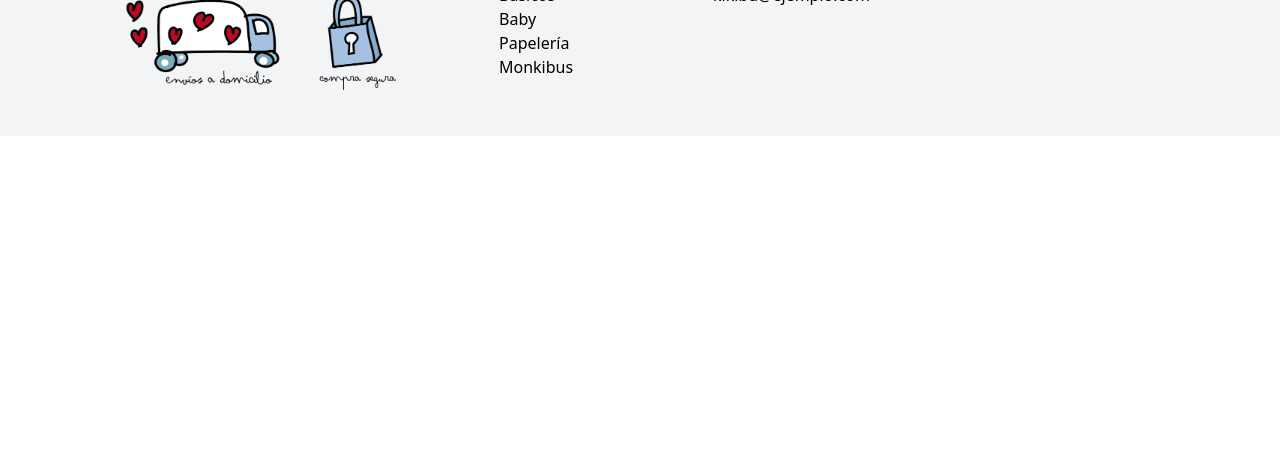
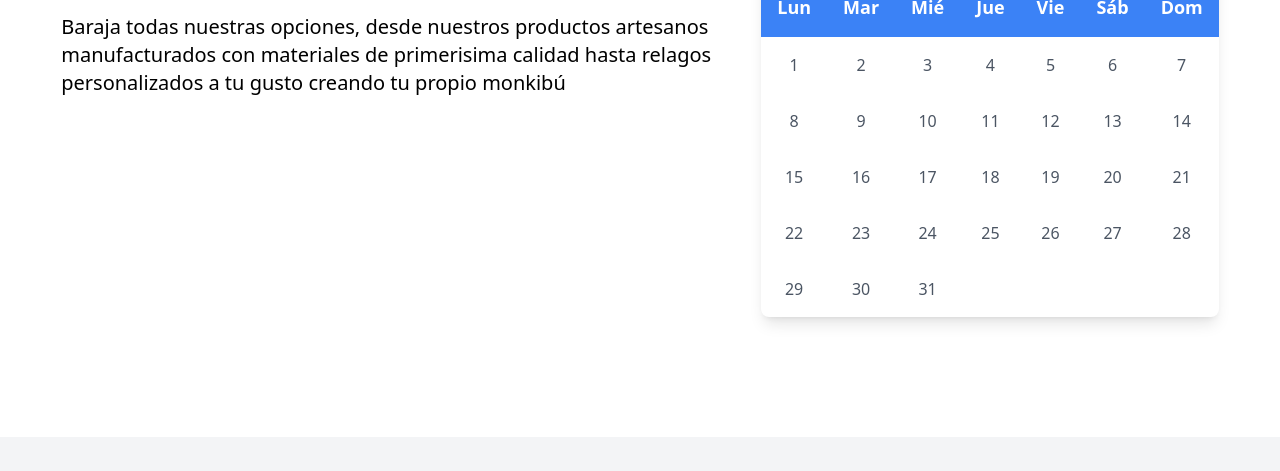
Before and after one commit to alvarogomez05/kikibu, a website: page src/index.html in a window 1280 px wide. Shown: the part 4053-4524 px from the top of the page. Before the commit the page ends 4189 px from the top, so only its background shows below. Drawn offline with nearby package versions, Linux system fonts and the light colour scheme.

Commit message:
dcto navideños para implmentar una tabla (calendario)

```diff
--- a/src/index.html
+++ b/src/index.html
@@ -165,6 +165,97 @@
 
     </article>
 
+    <!-- apartado de descuentos en pedidos de navidad (para poder introducir una tabla) -->
+
+    <article class="mx-auto my-8 px-6 flex flex-col">
+
+      <h2 class="text-center text-4xl text-gray-600 font-extrabold mt-6 mb-2">Descuentos navideños este diciembre!!!
+      </h2>
+
+      <div class="flex flex-wrap mt-8">
+
+        <div class=" w-[300px]  md:w-[500px] xl:w-[700px] mt-8 mx-auto lg:mx-12 xl:mx-auto mb-4">
+          <p class="text-xl my-4">
+            Este diciembre aprovecha para comprar los mejores regalos de navidad y poner una sonrisa en las caras de tus
+            seres mas queridos!!!
+          </p>
+          <p class="text-xl my-4">
+            Baraja todas nuestras opciones, desde nuestros productos artesanos manufacturados con materiales de primerisima calidad hasta relagos personalizados a tu gusto creando tu propio <a href="./pages/monkibus.html" class="text-black ">monkibú</a>
+          </p>
+        </div>
+
+
+        <div class="max-w-3xl mx-auto bg-white p-6 rounded-lg shadow-lg relative">
+          <img src="./assets/images/nieve.png" alt="" class="absolute top-[-15px] right-[-15px] w-[50px]">
+          <h3 class="text-3xl font-bold text-center text-gray-600 py-6 ">Calendario Diciembre 2024</h3>
+
+          <table class="w-full table-auto border-collapse">
+            <thead>
+              <tr class="bg-blue-500">
+                <th class="p-4 text-center text-lg text-white">Lun</th>
+                <th class="p-4 text-center text-lg text-white">Mar</th>
+                <th class="p-4 text-center text-lg text-white">Mié</th>
+                <th class="p-4 text-center text-lg text-white">Jue</th>
+                <th class="p-4 text-center text-lg text-white">Vie</th>
+                <th class="p-4 text-center text-lg text-white">Sáb</th>
+                <th class="p-4 text-center text-lg text-white">Dom</th>
+              </tr>
+            </thead>
+            <tbody>
+              <tr>
+                <td class="p-4 text-center text-gray-600">1</td>
+                <td class="p-4 text-center text-gray-600">2</td>
+                <td class="p-4 text-center text-gray-600">3</td>
+                <td class="p-4 text-center text-gray-600">4</td>
+                <td class="p-4 text-center text-gray-600">5</td>
+                <td class="p-4 text-center text-gray-600">6</td>
+                <td class="p-4 text-center text-gray-600">7</td>
+              </tr>
+              <tr>
+                <td class="p-4 text-center text-gray-600">8</td>
+                <td class="p-4 text-center text-gray-600">9</td>
+                <td class="p-4 text-center text-gray-600">10</td>
+                <td class="p-4 text-center text-gray-600">11</td>
+                <td class="p-4 text-center text-gray-600">12</td>
+                <td class="p-4 text-center text-gray-600">13</td>
+                <td class="p-4 text-center text-gray-600">14</td>
+              </tr>
+              <tr>
+                <td class="p-4 text-center text-gray-600">15</td>
+                <td class="p-4 text-center text-gray-600">16</td>
+                <td class="p-4 text-center text-gray-600">17</td>
+                <td class="p-4 text-center text-gray-600">18</td>
+                <td class="p-4 text-center text-gray-600">19</td>
+                <td class="p-4 text-center text-gray-600">20</td>
+                <td class="p-4 text-center text-gray-600">21</td>
+              </tr>
+              <tr>
+                <td class="p-4 text-center text-gray-600">22</td>
+                <td class="p-4 text-center text-gray-600">23</td>
+                <td class="p-4 text-center text-gray-600">24</td>
+                <td class="p-4 text-center text-gray-600">25</td>
+                <td class="p-4 text-center text-gray-600">26</td>
+                <td class="p-4 text-center text-gray-600">27</td>
+                <td class="p-4 text-center text-gray-600">28</td>
+              </tr>
+              <tr>
+                <td class="p-4 text-center text-gray-600">29</td>
+                <td class="p-4 text-center text-gray-600">30</td>
+                <td class="p-4 text-center text-gray-600">31</td>
+                <td class="p-4 text-center text-gray-600"></td>
+                <td class="p-4 text-center text-gray-600"></td>
+                <td class="p-4 text-center text-gray-600"></td>
+                <td class="p-4 text-center text-gray-600"></td>
+              </tr>
+            </tbody>
+          </table>
+        </div>
+
+      </div>
+
+
+    </article>
+
 
   </section>
 
```
Also changed, not shown: src/assets/images/nieve.png (added), src/output.css.
